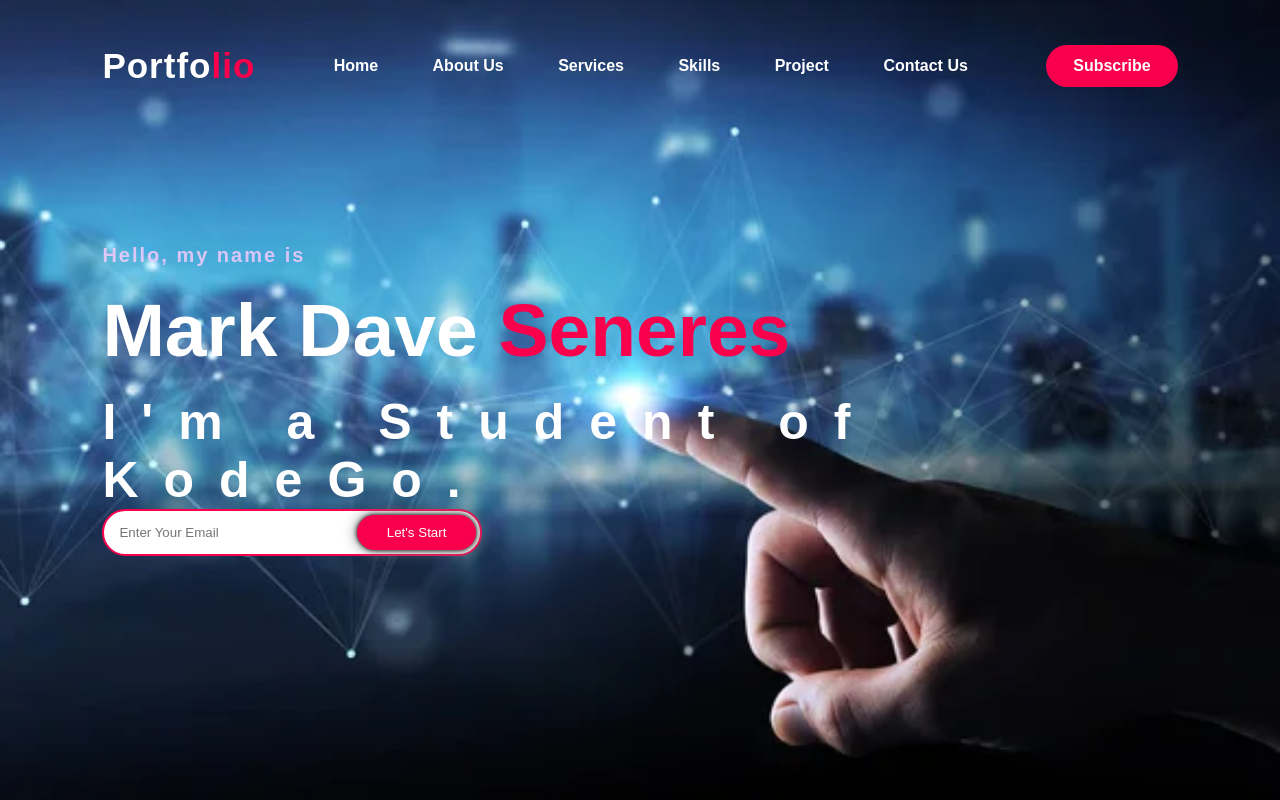
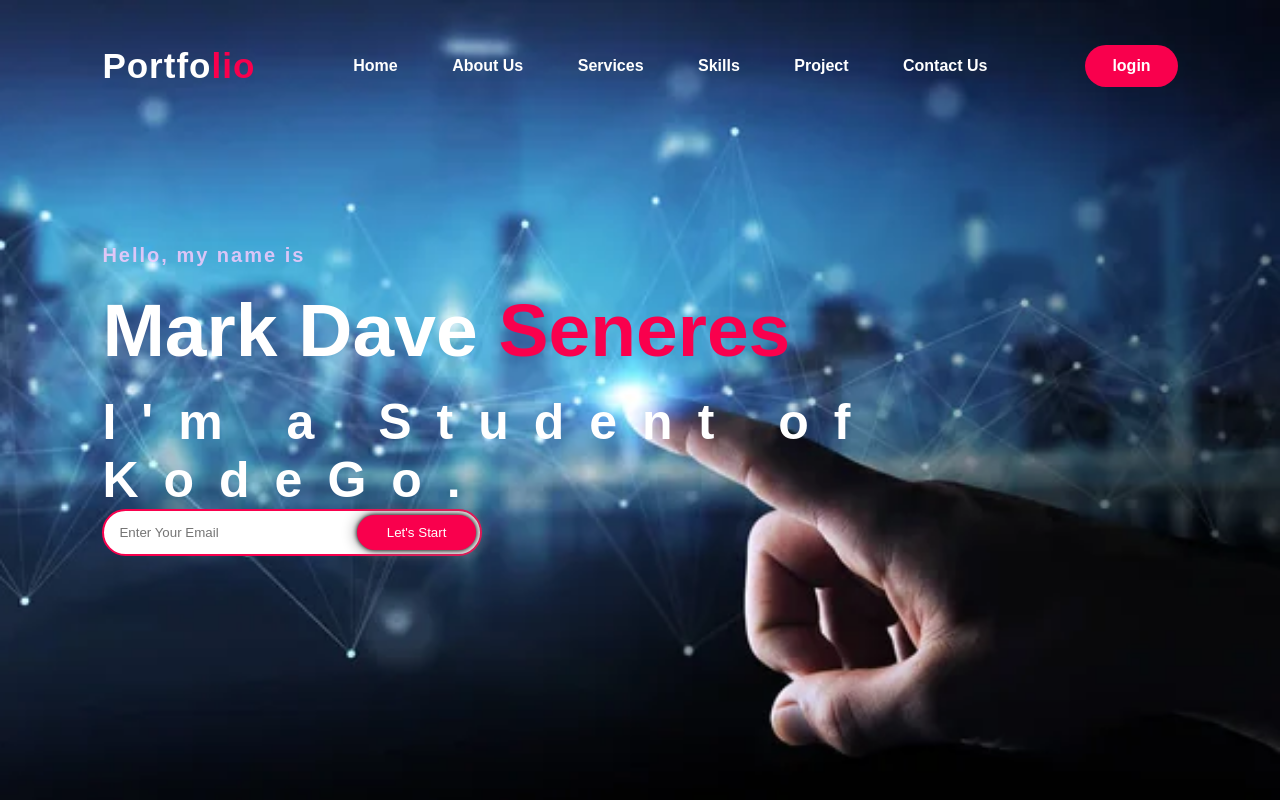
Before and after one commit to MarkSeneres/MarkSeneres.github.io, a plain HTML site: page index.html in a window 1280 px wide. Shown: the top 800 px of the page. Drawn offline with Linux system fonts and the light colour scheme.

Commit message:
rename subcribe to ligin

```diff
--- a/index.html
+++ b/index.html
@@ -27,7 +27,7 @@
             <li><a href="#">Project</a></li>
             <li><a href="#">Contact Us</a></li>
          </ul>
-         <a href="#" class="btn">Subscribe</a>
+         <a href="#" class="btn">login</a>
        </nav>
 
        <div class="content">
```
